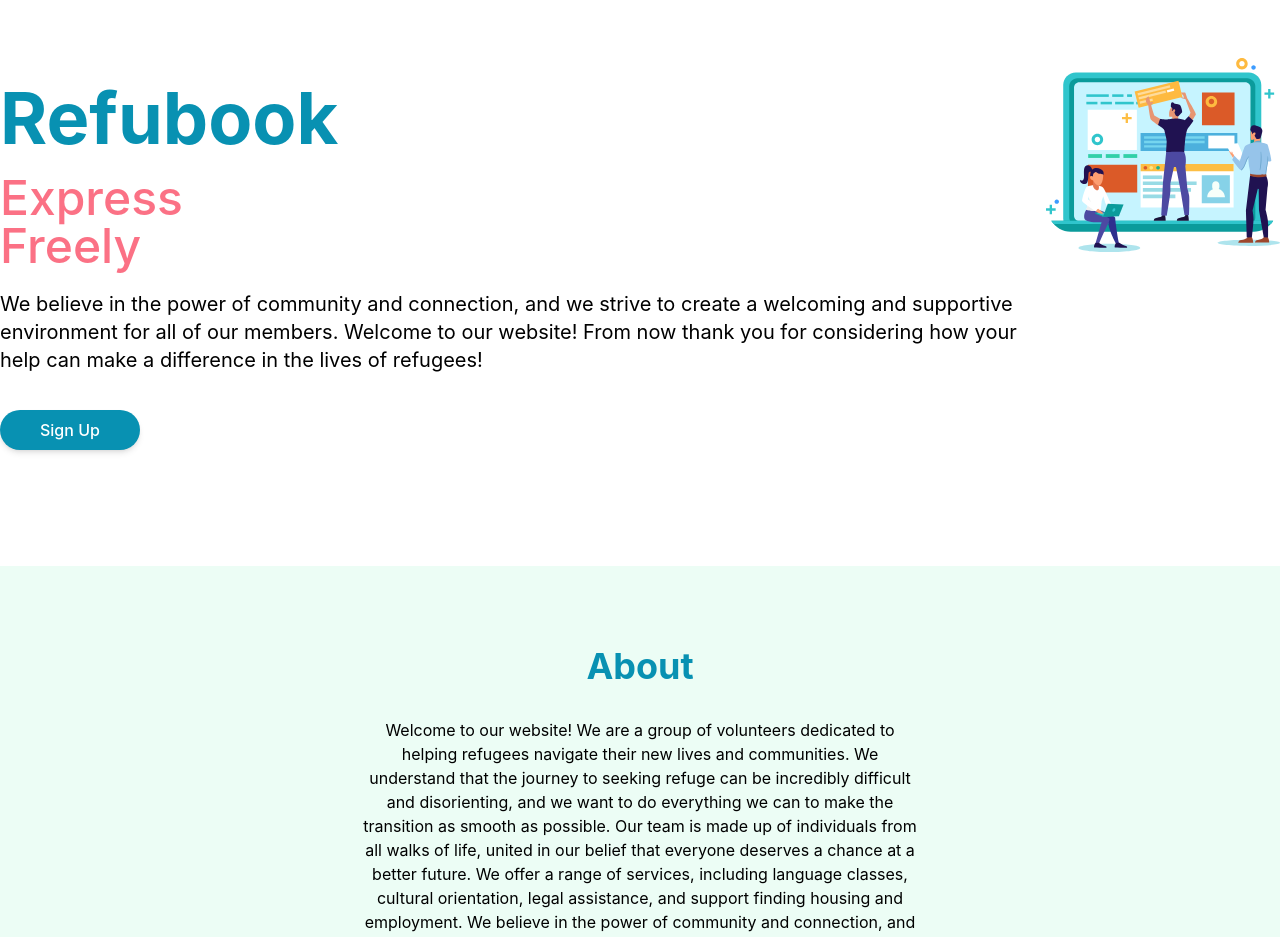
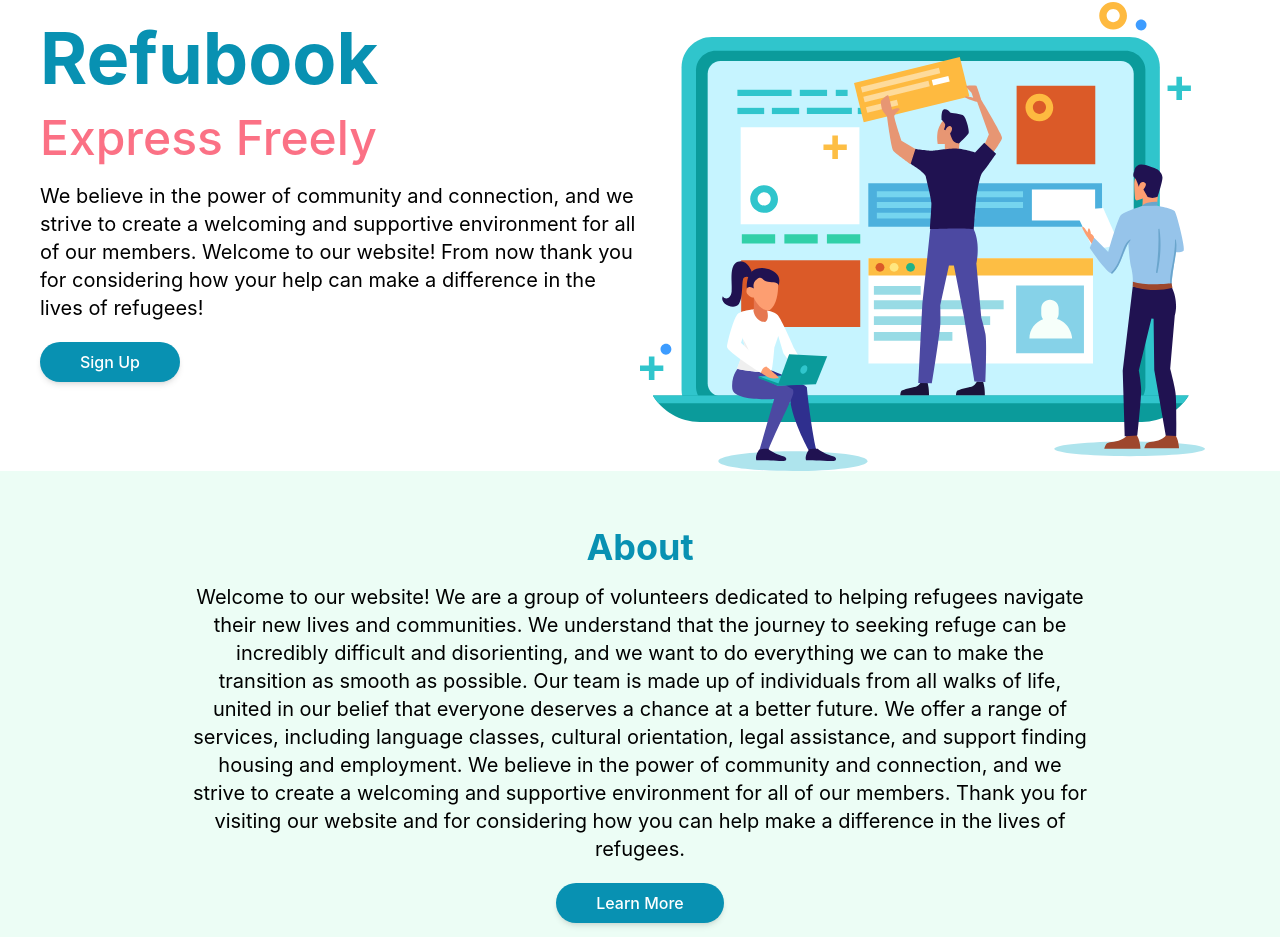
Before and after one commit to Recoded-Spark-Turkey-2022/The-Incredibles, a React (Create React App) app: page / in a window 1280 px wide. Shown: the part 122-1059 px from the top of the page. Built offline with nearby package versions, Linux system fonts and the light colour scheme; no server answers; the database is empty.

Commit message:
Fix home

```diff
--- a/src/components/AboutSection/index.jsx
+++ b/src/components/AboutSection/index.jsx
@@ -8,23 +8,23 @@ function About() {
   const [t, i18n] = useTranslation();
 
   return (
-    <section name="about" className="bg-emerald-50">
+    <section name="about" className="bg-emerald-50 m-auto p-10">
       <div
         name="about-header"
-        className="text-center lg:p-20 lg:mx-10 max-lg:pt-10 "
+        className="text-center w-3/4 m-auto "
       >
-        <h1 className="text-cyan-600 lg:pb-8 font-bold text-4xl max-lg:mb-4">
+        <h1 className="text-cyan-600 py-4 font-bold sm:text-4xl  text-2xl">
           {t('home.about.h1')}
         </h1>
 
-        <p className="mx-20 lg:px-40 lg:pb-10">{t('home.about.p')}</p>
-        <div className="my-9">
+        <p className="sm:text-xl text-m">{t('home.about.p')}</p>
+        <div className="my-5">
           <Button name={t('home.about.learnmore')} path="about" />
         </div>
       </div>
       <div
         name="about-body"
-        className="flex lg:justify-between max-lg:flex-col-reverse max-lg:items-center max-lg:text-center lg:px-20"
+        className="flex sm:justify-between max-lg:flex-col-reverse max-lg:items-center max-lg:text-center lg:px-20"
       >
         <div name="cards" className="flex lg:justify-start ">
           <div name="left-side-cards" className="lg:">
--- /dev/null
+++ b/src/components/Brief/index.js
@@ -0,0 +1,34 @@
+import Button from '../../components/Button';
+import { useAuthState } from 'react-firebase-hooks/auth';
+import { auth } from '../../firebase/firebase';
+import HomeImage from '../../assets/pics/homepage/hero.svg';
+import { useTranslation } from 'react-i18next';
+
+function Brief() {
+  const [t] = useTranslation();
+  const [user] = useAuthState(auth);
+
+  return (
+    <div name="main" className="container m-auto flex flex-col-reverse sm:flex-row sm:justify-between px-10 sm:h-auto ">
+      <div name="wirtting" className="sm:w-1/2 sm:text-left text-center">
+        <h1 className="font-bold sm:text-7xl text-cyan-600 text-5xl my-5">
+          {t('home.home.h1')}
+        </h1>
+        <h2 className="sm:text-5xl text-3xl  my-5 text-rose-400 font-medium ">
+          {t('home.home.h2')}
+        </h2>
+        <div className="">
+          <p className="sm:text-xl text-m">{t('home.home.p')}</p>
+        </div>
+
+        <div className={user ? 'hidden' : 'my-5'}>
+          <Button name={t('nav.signup')} path="/signup" />
+        </div>
+      </div>
+      <div name="image" className="m-auto sm:w-1/2">
+        <img src={HomeImage} alt="logo" className="" />
+      </div>
+    </div>
+  );
+}
+export default Brief;
--- a/src/index.css
+++ b/src/index.css
@@ -1,6 +1,7 @@
 @tailwind base;
 @tailwind components;
 @tailwind utilities;
+
 
 body {
   margin: 0;
--- a/src/pages/Home/HomePage.jsx
+++ b/src/pages/Home/HomePage.jsx
@@ -1,47 +1,15 @@
 import React from 'react';
-import HomeImage from '../../assets/pics/homepage/hero.svg';
 import Stories from '../../components/LatestStories';
 import About from '../../components/AboutSection';
 import Partners from '../../components/Partners';
 import Location from '../../components/LocationSection';
-import SignUp from '../Signup/SignUp';
-import { Link } from 'react-router-dom';
-import Button from '../../components/Button';
-import { useAuthState } from 'react-firebase-hooks/auth';
-import { auth } from '../../firebase/firebase';
-import { useTranslation } from 'react-i18next';
+import Brief from '../../components/Brief';
 
 function HomePage() {
-  const [t, i18n] = useTranslation();
-  const [user] = useAuthState(auth);
+
   return (
-    <section name="home">
-      <div
-        name="main"
-        className="flex lg:flex-row lg:justify-around max-lg:flex-col-reverse max-lg:items-center justify-center "
-      >
-        <div
-          name="wirtting"
-          className="lg:my-20 max-lg:my-10 max-lg:text-center max-lg:flex-wrap"
-        >
-          <h1 className="font-bold text-7xl text-cyan-600">
-            {t('home.home.h1')}
-          </h1>
-          <h2 className="text-5xl my-5 text-rose-400 font-medium lg:w-10">
-            {t('home.home.h2')}
-          </h2>
-          <div className="">
-            <p className="text-xl">{t('home.home.p')}</p>
-          </div>
-
-          <div className={user ? 'hidden' : 'my-9'}>
-            <Button name={t('nav.signup')} path="/signup" />
-          </div>
-        </div>
-        <div name="image" className="mt-14">
-          <img src={HomeImage} alt="logo" className="" />
-        </div>
-      </div>
+    <section name="home" className=''>
+      <Brief/>
       <About />
       <Location />
       <Partners />
```
